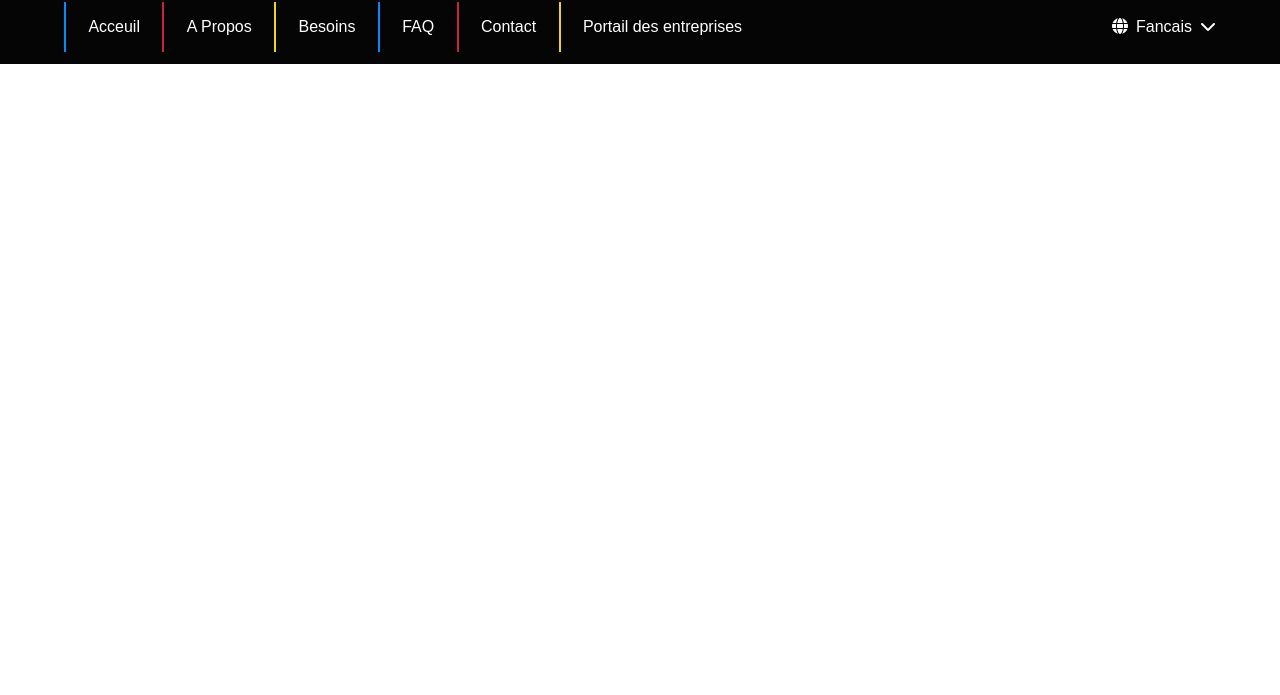
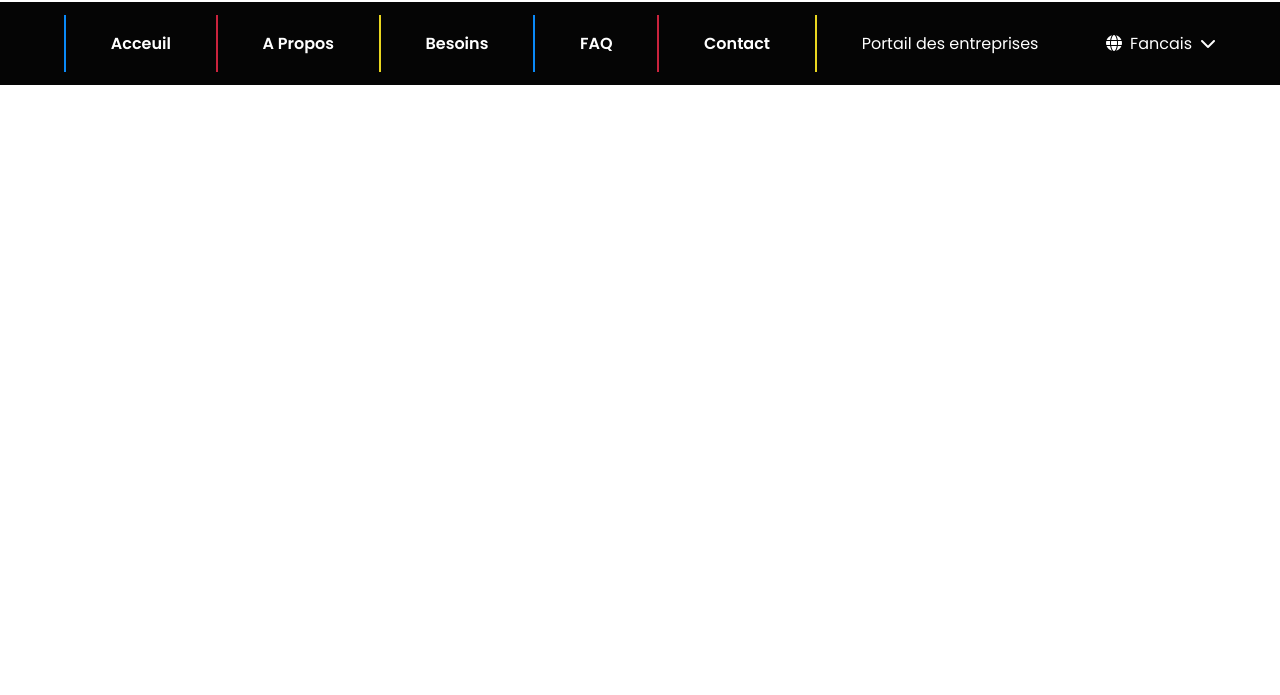
Before and after one commit to isaacmayela/projet_liso, a plain HTML site: page index.html in a window 1280 px wide. Shown: the part 105-800 px from the top of the page. Drawn offline with Linux system fonts and the light colour scheme.

Commit message:
feat: j'essai de configurer le menu

```diff
--- a/index.html
+++ b/index.html
@@ -21,11 +21,11 @@
     <nav>
         <div>
             <ul>
-                <li class="acceuil">Acceuil</li>
-                <li class="apropos">A Propos</li>
-                <li class="besoin">Besoins</li>
-                <li class="faq">FAQ</li>
-                <li class="Contact">Contact</li>
+                <li class="acceuil"><a href="#">Acceuil</a></li>
+                <li class="apropos"><a href="#">A Propos</a></li>
+                <li class="besoin"><a href="#">Besoins</a></li>
+                <li class="faq"><a href="#">FAQ</a></li>
+                <li class="Contact"><a href="#">Contact</a></li>
                 <li class="portail">Portail des entreprises</li>
             </ul>
             <div class="language">
--- a/style.css
+++ b/style.css
@@ -4,7 +4,7 @@
     margin: 0;
     padding: 0;
     box-sizing: border-box;
-    font-family: 'Montserrat', sans-serif;
+    font-family: 'Poppins', sans-serif;
 }
 
 li{
@@ -57,13 +57,23 @@ nav div > ul{
 }
 
 nav div > ul li{
-    padding: 1em 1.4em;
+    padding: 1em 2.8em;
+}
+
+nav div > ul li a{
+    color: #fff;
+    font-weight: 600;
+}
+
+nav div > ul li a:hover{
+    border-bottom: 4px solid #0a89f8;
 }
 
 .language{
     display: flex;
     gap: 0.5em;
     color: #fff;
+    align-items: center;
 }
 
 i{
```
